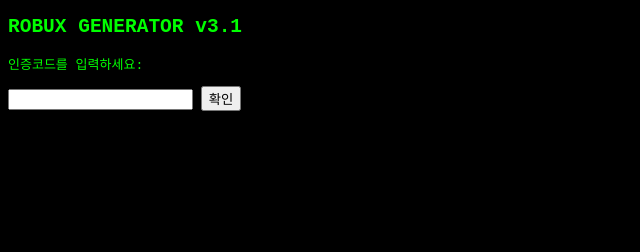
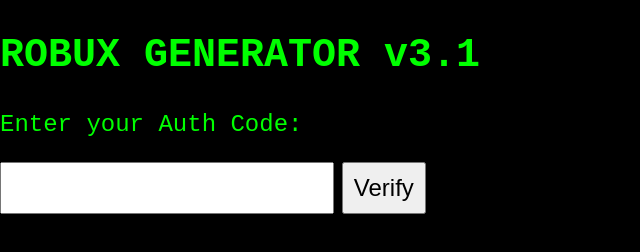
Before and after one commit to EodmwwfxjDCS/AuthenticationCodes, a plain HTML site: page index.html in a window 1280 px wide. Shown: the whole page, without its empty margins (0-640 px from the left). Drawn offline with Linux system fonts and the light colour scheme.

Commit message:
Update index.html

```diff
--- a/index.html
+++ b/index.html
@@ -4,12 +4,13 @@
   <meta charset="UTF-8">
   <title>Robux Generator</title>
 </head>
-<body style="background:black; color:lime; font-family:monospace;">
-  <h2>ROBUX GENERATOR v3.1</h2>
-  <p>인증코드를 입력하세요:</p>
-  <input type="text" id="code">
-  <button onclick="check()">확인</button>
-  <p id="result"></p>
+<body style="background:black; color:lime; font-family:monospace; width:100%; height:100vh; margin:0;">
+
+  <h2 style="font-size:40px;">ROBUX GENERATOR v3.1</h2>
+  <p style="font-size:24px;">Enter your Auth Code:</p>
+  <input type="text" id="code" style="font-size:24px; padding:10px;">
+  <button onclick="check()" style="font-size:24px; padding:10px;">Verify</button>
+  <p id="result" style="font-size:24px;"></p>
 
   <script>
     function check() {
```
